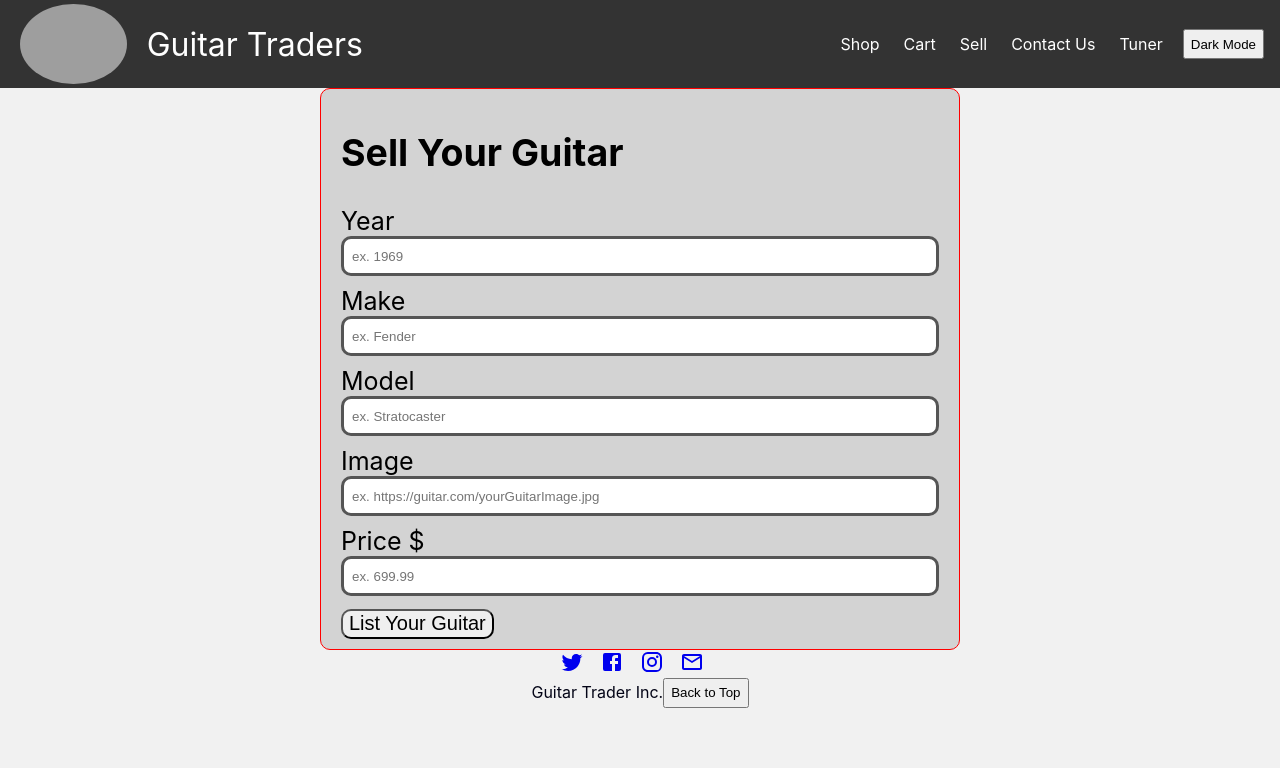
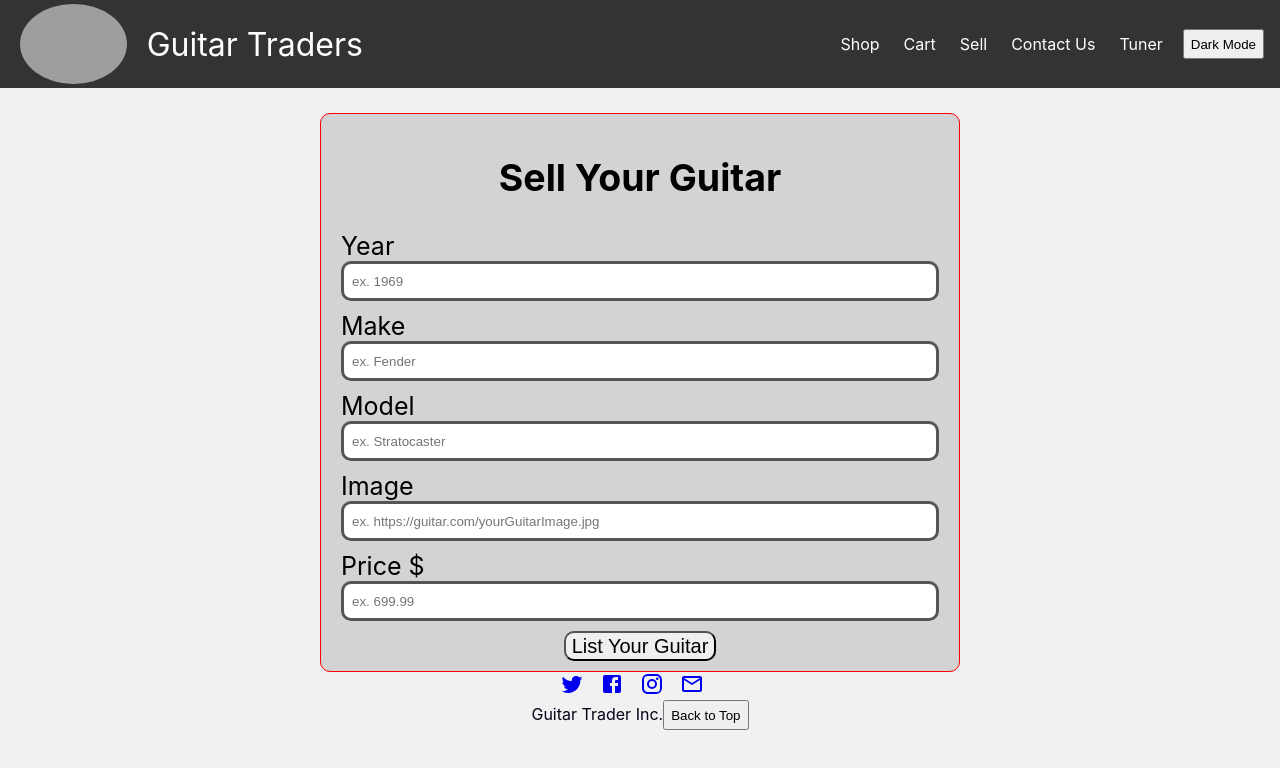
Before and after one commit to riverferguson/phase-2-project, a React (Create React App) app in the folder phase-2-project/: page /guitars/new in a window 1280 px wide. Shown: the top 768 px of the page. Built offline with nearby package versions, Linux system fonts and the light colour scheme; data requests are answered from the project's data file; grey boxes are pictures that could not be loaded.

Commit message:
update contact and form component stylepadding for uniformity

```diff
--- a/phase-2-project/db.json
+++ b/phase-2-project/db.json
@@ -899,6 +899,14 @@
       "model": "Custom 24",
       "image": "https://media.guitarcenter.com/is/image/MMGS7/Floyd-Custom-24-Electric-Guitar-Cobalt-Smokeburst/L95383000001000-00-220x220.jpg",
       "price": 3899
+    },
+    {
+      "year": "",
+      "make": "",
+      "model": "",
+      "image": "",
+      "price": "",
+      "id": 101
     }
   ],
   "cart": []
--- a/phase-2-project/src/components/Cart.css
+++ b/phase-2-project/src/components/Cart.css
@@ -1,7 +1,7 @@
 .cart {
     text-align: center;
     border: grey solid 1px;
-    padding: 1rem;
+    padding: 25px;
     width: 15rem;
     height: 25rem;
     display: inline-grid;
--- a/phase-2-project/src/components/Contact.css
+++ b/phase-2-project/src/components/Contact.css
@@ -4,7 +4,7 @@
     border: 1px solid #ccc;
     border-radius: 5px;
     max-width: 500px;
-    margin: auto;
+    margin: 25px auto 0;
     text-align: center;
 }
 
--- a/phase-2-project/src/components/GuitarForm.css
+++ b/phase-2-project/src/components/GuitarForm.css
@@ -3,7 +3,7 @@
   border: 1px solid #ccc;
   border-color: red;
   padding: 10px 20px;
-  margin: auto;
+  margin: 25px auto 0;
   text-align: left;
   width: 50%;
   background-color: lightgray;
@@ -11,6 +11,10 @@
   font-size: 25px;
   position: relative;
   width: 50%;
+}
+
+.formContainer h2 {
+  text-align: center;
 }
 
 .inputBox {
@@ -26,6 +30,9 @@
   align-items: left;
   border-radius: 10px;
   font-size: 20px;
+  display: block;
+  margin: 0 auto;
+  text-align: center;
 }
 
 .label {
--- a/phase-2-project/src/components/Search.css
+++ b/phase-2-project/src/components/Search.css
@@ -2,5 +2,5 @@
     font-weight: 900;
     text-align: center;
     border: 0cqmax;
-
+    padding: 25px;
 }
```
Also changed, not shown: phase-2-project/src/components/Footer.js (+2 -10 lines).
